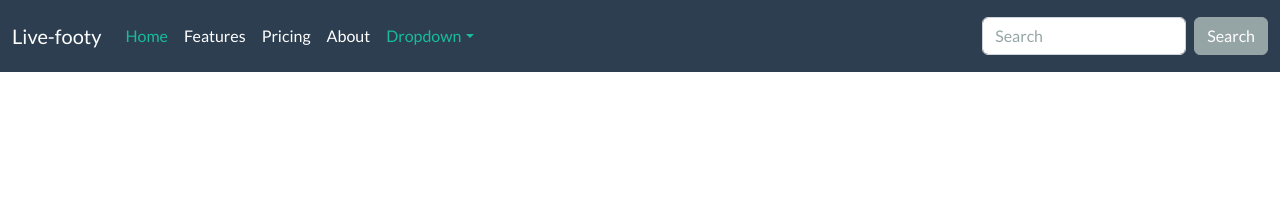
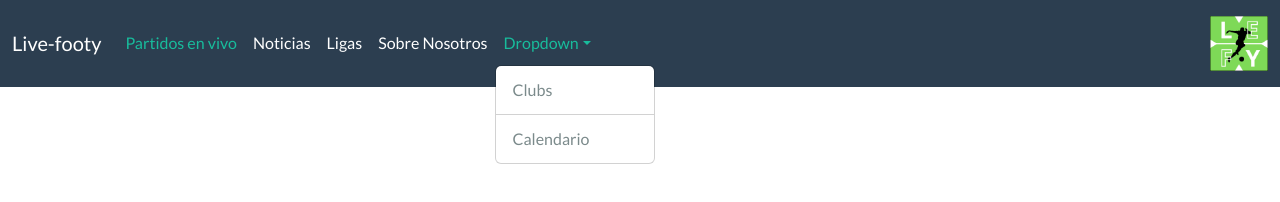
Before and after one commit to ALEMN2481/Live-Footy, a plain HTML site: page Index.html in a window 1280 px wide. Both pictures are taken after a click on the button "Dropdown". Drawn offline with nearby package versions, Linux system fonts and the light colour scheme.

Commit message:
nuevo cambio

```diff
--- a/Index.html
+++ b/Index.html
@@ -6,6 +6,7 @@
     <meta name="viewport" content="width=device-width, initial-scale=1.0">
     <title>Live-footy.com</title>
     <link rel="stylesheet" href="bootstrap.min.css">
+    <link rel="stylesheet" href="main.css">
     <link rel="shortcut icon" href="https://cdn-icons-png.flaticon.com/512/1099/1099672.png" type="image/x-icon">
 </head>
 <body>
@@ -19,34 +20,31 @@
               <div class="collapse navbar-collapse" id="navbarColor01">
                 <ul class="navbar-nav me-auto">
                   <li class="nav-item">
-                    <a class="nav-link active" href="#">Home
+                    <a class="nav-link active" href="#">Partidos en vivo
                       <span class="visually-hidden">(current)</span>
                     </a>
                   </li>
                   <li class="nav-item">
-                    <a class="nav-link" href="#">Features</a>
+                    <a class="nav-link" href="#">Noticias</a>
                   </li>
                   <li class="nav-item">
-                    <a class="nav-link" href="#">Pricing</a>
+                    <a class="nav-link" href="#">Ligas</a>
                   </li>
                   <li class="nav-item">
-                    <a class="nav-link" href="#">About</a>
+                    <a class="nav-link" href="#">Sobre Nosotros</a>
                   </li>
                   <li class="nav-item dropdown">
                     <a class="nav-link dropdown-toggle" data-bs-toggle="dropdown" href="#" role="button" aria-haspopup="true" aria-expanded="false">Dropdown</a>
                     <div class="dropdown-menu">
-                      <a class="dropdown-item" href="#">Action</a>
-                      <a class="dropdown-item" href="#">Another action</a>
-                      <a class="dropdown-item" href="#">Something else here</a>
+                      <a class="dropdown-item" href="#">Clubs</a>
+
+
                       <div class="dropdown-divider"></div>
-                      <a class="dropdown-item" href="#">Separated link</a>
+                      <a class="dropdown-item" href="#">Calendario</a>
                     </div>
                   </li>
                 </ul>
-                <form class="d-flex">
-                  <input class="form-control me-sm-2" type="search" placeholder="Search">
-                  <button class="btn btn-secondary my-2 my-sm-0" type="submit">Search</button>
-                </form>
+                <img src="Logo.png" alt="Logo" width="5%" height="5%">
               </div>
             </div>
           </nav>
@@ -55,4 +53,7 @@
     </header>
 </body>
 
+<script src="https://cdn.jsdelivr.net/npm/bootstrap@5.3.0-alpha3/dist/js/bootstrap.bundle.min.js" integrity="sha384-ENjdO4Dr2bkBIFxQpeoTz1HIcje39Wm4jDKdf19U8gI4ddQ3GYNS7NTKfAdVQSZe" crossorigin="anonymous"></script>
+
+<script src="main.js"></script>
 </html>
```
Also changed, not shown: Logo.png (added).
